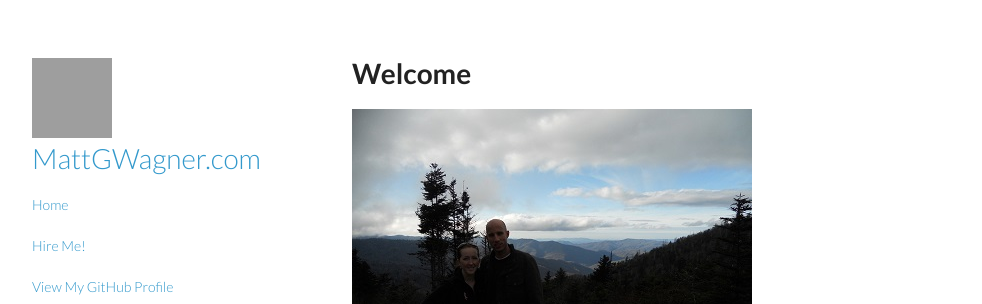
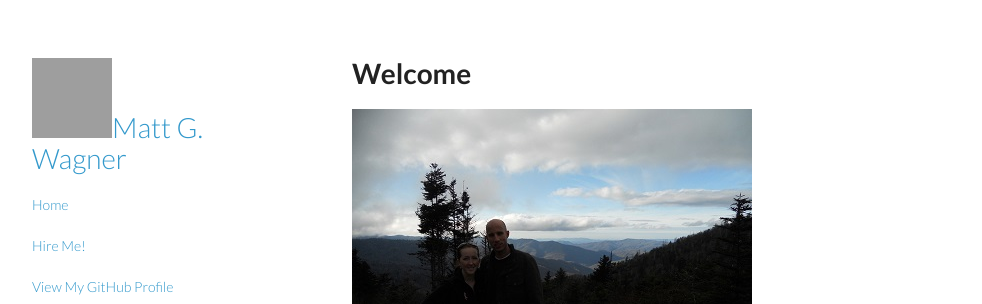
Before and after one commit to mattgwagner/mattgwagner, a Jekyll site: the page built from index.md, in a window 1280 px wide. Shown: the top 304 px of the page, without its empty margins (148-1130 px from the left). Built offline with Jekyll 4.4.1, drawn with Linux system fonts in a browser that asks for light colours; grey boxes are pictures that could not be loaded.

Commit message:
Update default.html

```diff
--- a/_layouts/default.html
+++ b/_layouts/default.html
@@ -21,7 +21,7 @@
     <div class="wrapper">
 
       <header>
-        <h1><a href="/"><img src="{{ site.github.owner_gravatar_url }}" width="80"></img>MattGWagner.com</a></h1>
+        <h1><a href="/"><img src="{{ site.github.owner_gravatar_url }}" width="80"></img>Matt G. Wagner</a></h1>
 
 	<p class="view"><a href="/">Home</a></p>
 	<p class="view"><a href="/hire-me">Hire Me!</a></p>
```
Lines whose indentation alone changed are shown as unchanged.
